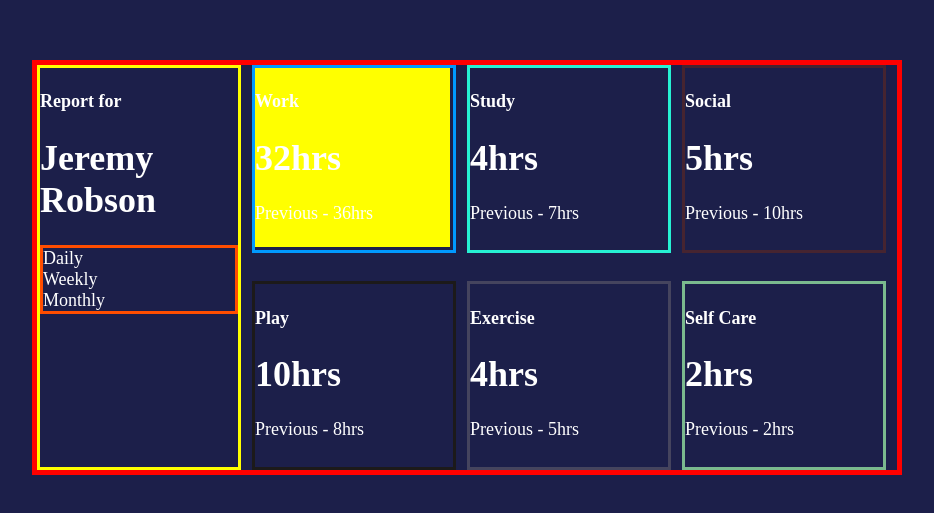
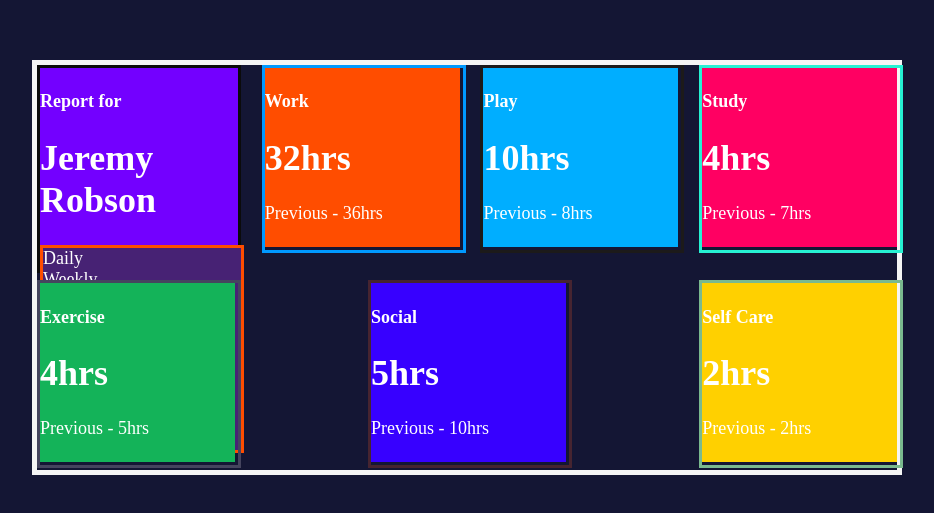
Before and after one commit to Igor1D/Dashboard-Component, a plain HTML site: page index.html in a window 1280 px wide. Shown: the part 141-654 px from the top of the page, without its empty margins (173-1107 px from the left). Drawn offline with Linux system fonts and the light colour scheme.

Commit message:
css: added new layers and worked on the flex

```diff
--- a/index.html
+++ b/index.html
@@ -27,7 +27,9 @@
 
 <body>
   <div class="mainDiv">
-    <div class="reportDiv">
+
+
+    <div class="reportLayerDiv">
       <h4>Report for</h4>
       <h1>Jeremy Robson</h1>
 
@@ -53,6 +55,8 @@
         <!-- <p>Previous - 128hrs</p> monthly -->
       </div>
     </div>
+
+    <div class="playLayerDiv">
       <div class="playDiv">
         <h4>Play</h4>
         <!-- <h1>1hr</h1> <!-- daily -->
@@ -62,7 +66,9 @@
         <!-- <h1>23hrs</h1> monthly -->
         <!-- <p>Previous - 29hrs</p> monthly -->
       </div>
+    </div>
 
+    <div class="studyLayerDiv">
       <div class="studyDiv">
         <h4>Study</h4>
         <!-- <h1>0hrs</h1> daily -->
@@ -72,7 +78,9 @@
         <!-- <h1>13hrs</h1> monthly -->
         <!-- <p>Previous - 19hrs</p> monthly -->
       </div>
+      </div>
 
+      <div class="exerciseLayerDiv">
         <div class="exerciseDiv">
           <h4>Exercise</h4>
           <!-- <h1>1hr</h1> daily -->
@@ -82,7 +90,9 @@
           <!-- <h1>11hrs</h1> monthly -->
           <!-- <p>Previous - 18hrs</p> monthly -->
         </div>
+      </div>
 
+      <div class="socialLayerDiv">
         <div class="socialDiv">
           <h4>Social</h4>
           <!-- <h1>1hr</h1> daily -->
@@ -92,7 +102,9 @@
           <!-- <h1>21hrs</h1> <!-- monthly -->
           <!-- <p>Previous - 23hrs</p> monthly -->
         </div>
+      </div>
 
+      <div class="selfCareLayerDiv">
         <div class="selfCareDiv">
           <h4>Self Care</h4>
           <!-- <h1>0hrs</h1> daily -->
@@ -103,6 +115,8 @@
           <!-- <p>Previous - 11hrs</p> monthly -->
         </div>
       </div>
+
+
     <!-- <div class="attribution">
     Coded by <a href="#">Igor Dimitroglo</a>.
   </div> -->
--- a/style.css
+++ b/style.css
@@ -1,5 +1,5 @@
 body {
-    background-color: hsl(235, 46%, 20%);
+    background-color: hsl(236, 45%, 14%);
     display: flex;
     justify-content: center;
     align-items: center;
@@ -34,24 +34,32 @@ ul {
 .mainDiv {
     width: 860px;
     height: 405px;
-    border: 5px solid red;
+    border: 5px solid rgb(245, 245, 245);
     display: flex;
+    flex-direction: row;
     flex-wrap: wrap;
-    flex-flow: column wrap;
     justify-content: space-between;
 }
 
 /* User data and Time frames */
 
-.reportDiv {
+.reportLayerDiv {
+    position: relative;
     width: 23%;
-    height: 100%;
-    border: 3px solid yellow;
+    height: 50%;
+    border: 3px solid rgb(11, 11, 11);
+    background-color: rgb(115, 0, 255);
+
+
 }
 
 .timeFramesDiv {
 
+    width: 100%;
+    height: 100%;
+    position: absolute;
     border: 3px solid rgb(255, 77, 0);
+    background-color: rgb(71, 34, 116);;
 }
 
 
@@ -61,7 +69,7 @@ ul {
     position: relative;
     width: 23%;
     height: 45%;
-    background-color: yellow;
+    background-color: rgb(255, 77, 0);
 }
 
 .workDiv {
@@ -73,42 +81,81 @@ ul {
 
 /* Play */
 
-.playDiv {
+.playLayerDiv {
+    position: relative;
     width: 23%;
     height: 45%;
+    background-color: rgb(0, 174, 255);
+}
 
+.playDiv {
+    width: 100%;
+    height: 100%;
+    position: absolute;
     border: 3px solid rgb(28, 26, 26);
 }
 
 /* Study */
 
-.studyDiv {
+.studyLayerDiv {
+    position: relative;
     width: 23%;
     height: 45%;
-
+    background-color: rgb(255, 0, 98);
+}
+.studyDiv {
+    width: 100%;
+    height: 100%;
+    position: absolute;
     border: 3px solid rgb(38, 241, 211);
 }
 
 /* Exercise */
 
-.exerciseDiv {
+.exerciseLayerDiv{
+    position: relative;
     width: 23%;
     height: 45%;
+    background-color: rgb(20, 179, 89);
+}
+
+.exerciseDiv {
+    width: 100%;
+    height: 100%;
+    position: absolute;
     border: 3px solid rgb(69, 68, 94);
+
 }
 
 /* Social */
 
-.socialDiv {
+.socialLayerDiv {
+    position: relative;
     width: 23%;
     height: 45%;
+    background-color: rgb(55, 0, 255);
+}
+
+.socialDiv {
+    width: 100%;
+    height: 100%;
+    position: absolute;
     border: 3px solid rgb(70, 36, 48);
 }
 
 /* Self care */
 
-.selfCareDiv {
+
+.selfCareLayerDiv {
+    position: relative;
     width: 23%;
     height: 45%;
+    background-color: rgb(255, 208, 0);
+
+}
+.selfCareDiv {
+    width: 100%;
+    height: 100%;
+    position: absolute;
     border: 3px solid rgb(122, 185, 142);
 }
```
Lines whose indentation alone changed are shown as unchanged.
